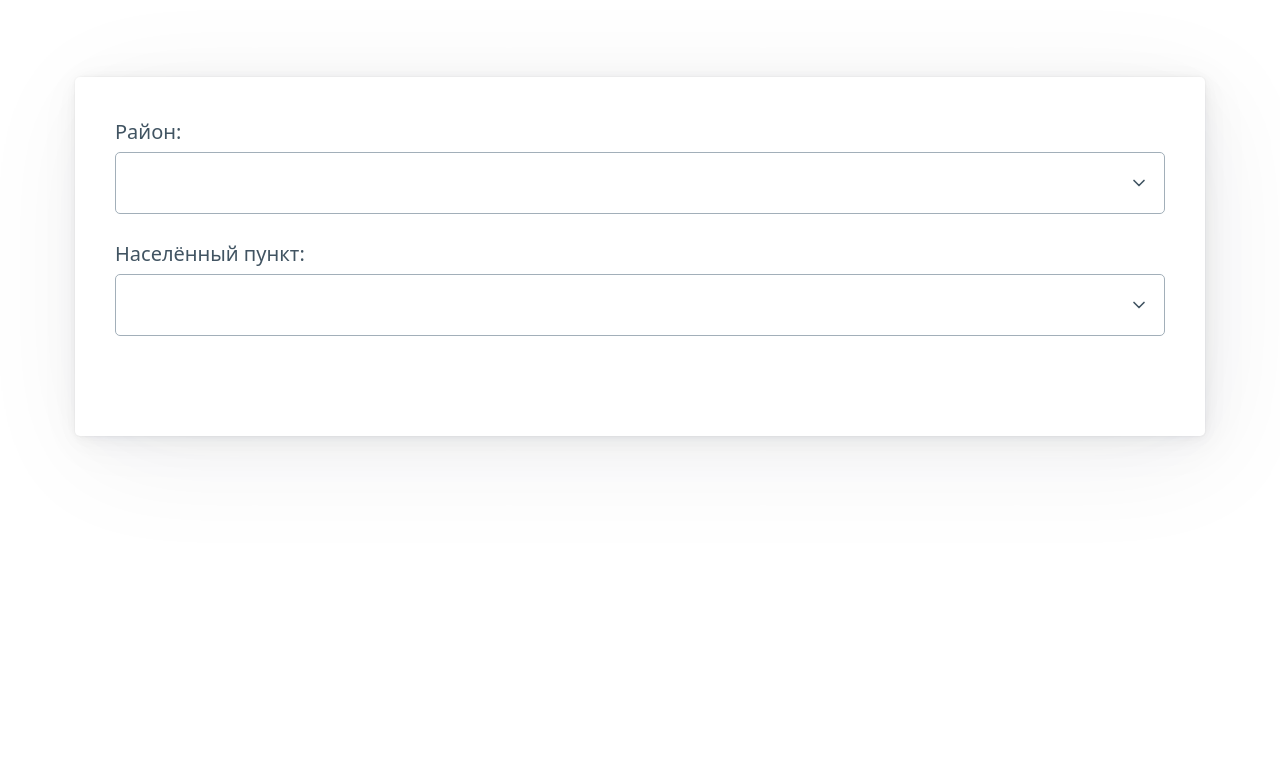
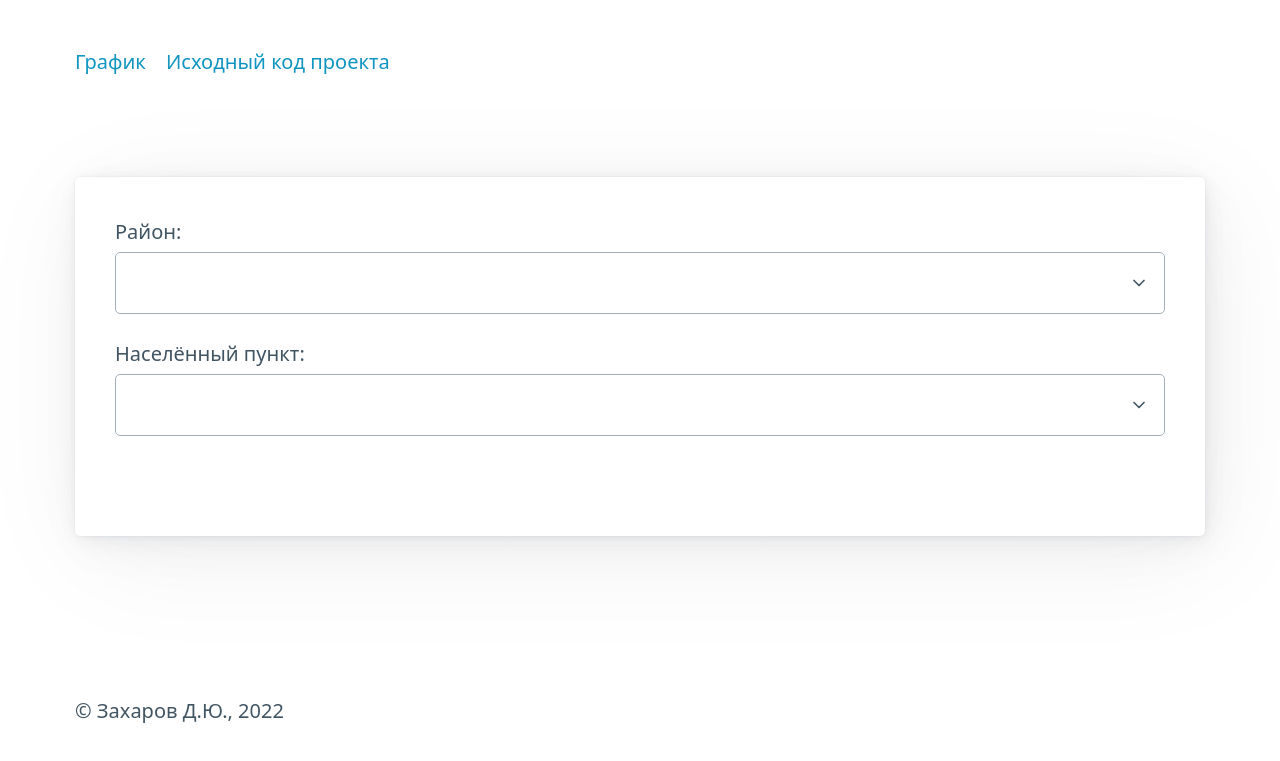
Before and after one commit to toolen/covid-leningrad-region, a website built with Vite: page dashboard-frontend/src/index.html in a window 1280 px wide. Shown: the part 173-934 px from the top of the page. Before the commit the page ends 849 px from the top, so only its background shows below. Built offline with nearby package versions, Linux system fonts and the light colour scheme; no server answers.

Commit message:
feat(dashboard-frontend): add navigation; add footer

```diff
--- a/dashboard-frontend/package.json
+++ b/dashboard-frontend/package.json
@@ -1,7 +1,7 @@
 {
   "name": "dashboard-frontend",
   "private": true,
-  "version": "0.1.0",
+  "version": "0.2.0",
   "scripts": {
     "dev": "vite",
     "build": "vite build --emptyOutDir",
--- a/dashboard-frontend/src/index.html
+++ b/dashboard-frontend/src/index.html
@@ -1,5 +1,5 @@
 <!DOCTYPE html>
-<html lang="ru">
+<html lang="ru" data-theme="light">
 <head>
     <meta charset="UTF-8"/>
     <link rel="icon" type="image/svg+xml" href="favicon.svg"/>
@@ -12,16 +12,15 @@
         <h1>Заболеваемость COVID в Ленинградской Области</h1>
         <h2>На основе <a href="http://47.rospotrebnadzor.ru/content/%D0%BE%D0%B1%D1%89%D0%B5%D0%B5-%D1%87%D0%B8%D1%81%D0%BB%D0%BE-%D0%B7%D0%B0%D1%80%D0%B5%D0%B3%D0%B8%D1%81%D1%82%D1%80%D0%B8%D1%80%D0%BE%D0%B2%D0%B0%D0%BD%D0%BD%D1%8B%D1%85-%D1%81%D0%BB%D1%83%D1%87%D0%B0%D0%B5%D0%B2-covid-2019-%D0%BD%D0%B0-%D1%82%D0%B5%D1%80%D1%80%D0%B8%D1%82%D0%BE%D1%80%D0%B8%D0%B8-%D0%BB%D0%B5%D0%BD%D0%B8%D0%BD%D0%B3%D1%80%D0%B0%D0%B4%D1%81%D0%BA%D0%BE%D0%B9-%D0%BE%D0%B1%D0%BB%D0%B0%D1%81%D1%82%D0%B8-%D1%81-1" rel="noopener noreferer">данных</a> Роспотребнадзора</h2>
     </hgroup>
-
-    <!--    <nav>-->
-    <!--        <ul>-->
-    <!--            <li>График</li>-->
-    <!--            <li>Репозиторий</li>-->
-    <!--            <li>О сайте</li>-->
-    <!--        </ul>-->
-    <!--    </nav>-->
+    <nav>
+        <ul>
+            <li><a href="#main">График</a></li>
+            <li><a href="https://github.com/toolen/covid-leningrad-region">Исходный код проекта</a></li>
+<!--            <li>О сайте</li>-->
+        </ul>
+    </nav>
 </header>
-<main class="container">
+<main id="main" class="container">
     <article>
         <section>
             <form>
@@ -43,9 +42,10 @@
             <div id="chart"></div>
         </section>
     </article>
-
 </main>
-<footer></footer>
+<footer class="container">
+    © Захаров Д.Ю., 2022
+</footer>
 
 <script type="module" src="/main.js"></script>
 </body>
```
Also changed, not shown: 1 other file.
